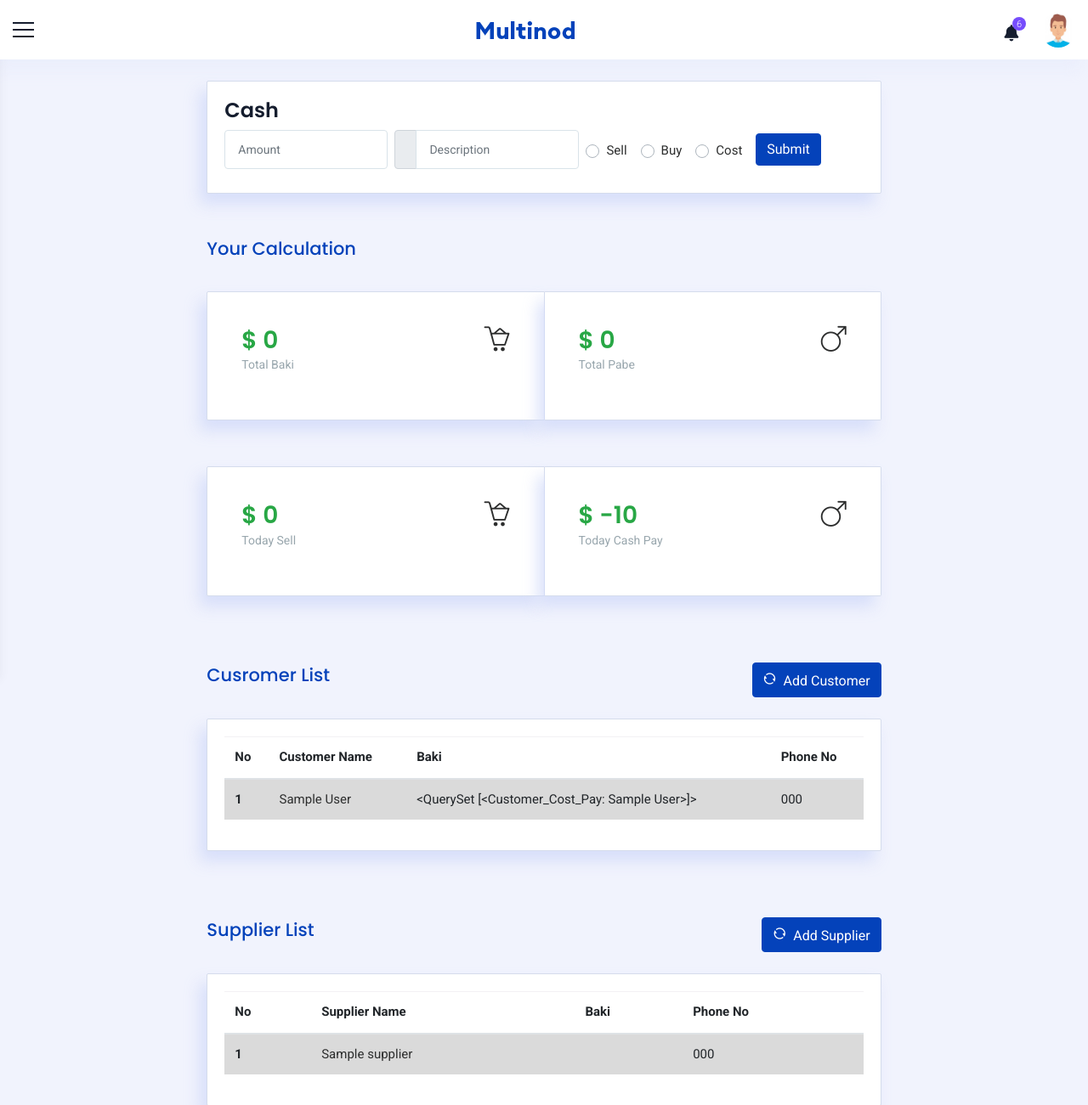
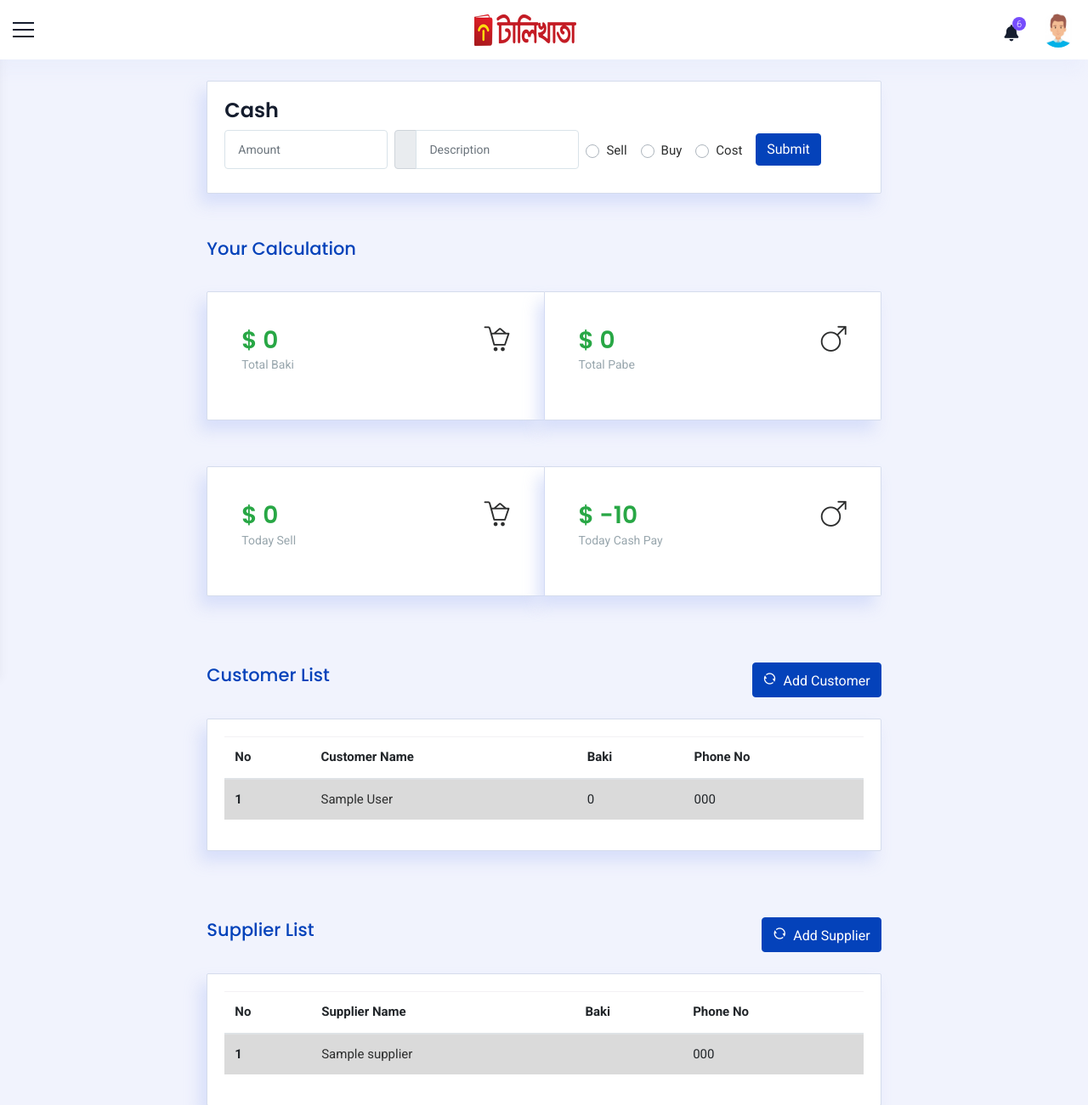
Before and after one commit to sabbir1021/e-tally, a Django app: page / in a window 1280 px wide. Shown: the top 1301 px of the page at 85% size. Run offline with Django 3.2, Linux system fonts and the light colour scheme; a user stored in the database is signed in; tables that the repository leaves empty hold one stand-in row (values such as "Sample post"); some libraries are stand-ins or nearby versions.

Commit message:
model add

```diff
--- a/shop/models.py
+++ b/shop/models.py
@@ -4,6 +4,7 @@ from django.db.models.signals import post_save
 from django.dispatch import receiver
 from django.utils.timezone import datetime
 User = get_user_model()
+from django.db.models import Max, Min , Count , Sum
 # Create your models here.
 
 
@@ -12,6 +13,16 @@ class Customer(models.Model):
     name = models.CharField(max_length=200)
     phone = models.CharField(max_length=50)
     address = models.CharField(max_length=200)
+
+    @property
+    def cost_amount(self):
+        customer_cost = self.cost_pay.filter(cost=True).aggregate(Sum('amount'))['amount__sum']
+        customer_pay = self.cost_pay.filter(pay=True).aggregate(Sum('amount'))['amount__sum']
+        if customer_cost!=None and customer_pay!=None:
+            final = customer_cost - customer_pay
+        else:
+            final = 0
+        return final
 
     def __str__(self):
         return self.name
--- a/templates/home.html
+++ b/templates/home.html
@@ -115,7 +115,7 @@
           <!-- Start row -->
           <div class="row">
             <div class="col-md-8 col-lg-8">
-              <h4 class="page-title">Cusromer List</h4>
+              <h4 class="page-title">Customer List</h4>
             </div>
             <div class="col-md-4 col-lg-4 mr-0">
               <div class="widgetbar">
@@ -145,8 +145,10 @@
                         <tr class="table-active">
                         <th scope="row">1</th>
                         <td><a href="{% url 'shop:customer' id=customer.id  %}">{{customer.name}}</a></td>
-                        <td>{{customer.cost_pay.all}}</td>
-                        <td>{{customer.phone}}</td>
+                        <td>
+                         {{customer.cost_amount}}
+                      </td>
+                        <td>{{ customer.phone }}</td>
                         </tr>
                     {% endfor %}
 
--- a/templates/partials/header.html
+++ b/templates/partials/header.html
@@ -7,7 +7,7 @@
         <div class="row">
           <div class="col-md-12 d-flex justify-content-between align-items-center">
             <div class="menu-icon"> <a href="javascript:void(0)" class="menu-toggler sidebar-toggler"></a> </div>
-            <div class="logo d-flex align-items-center justify-content-center"> <a href="/"> <strong class="logo_icon"> <img src="{% static 'images/small-logo.png' %}" alt=""> </strong> <span class="logo-default"> <img src="{% static 'images/small-logo.png' %}" alt=""> </span> </a> </div>
+            <div class="logo d-flex align-items-center justify-content-center"> <a href="/"> <strong class="logo_icon"> <img src="{% static 'images/logo.png' %}" alt=""> </strong> <span class="logo-default"> <img src="{% static 'images/small-logo.png' %}" alt=""> </span> </a> </div>
             <div class="right_detail">
               <div class="row d-flex align-items-center justify-content-end">
                 <div class="col-xl-12 col-12 d-flex justify-content-end">
```
Also changed, not shown: myproject/static/images/logo.png (added), requerments.txt (added), shop/migrations/0024_auto_20211021_1322.py (added).
